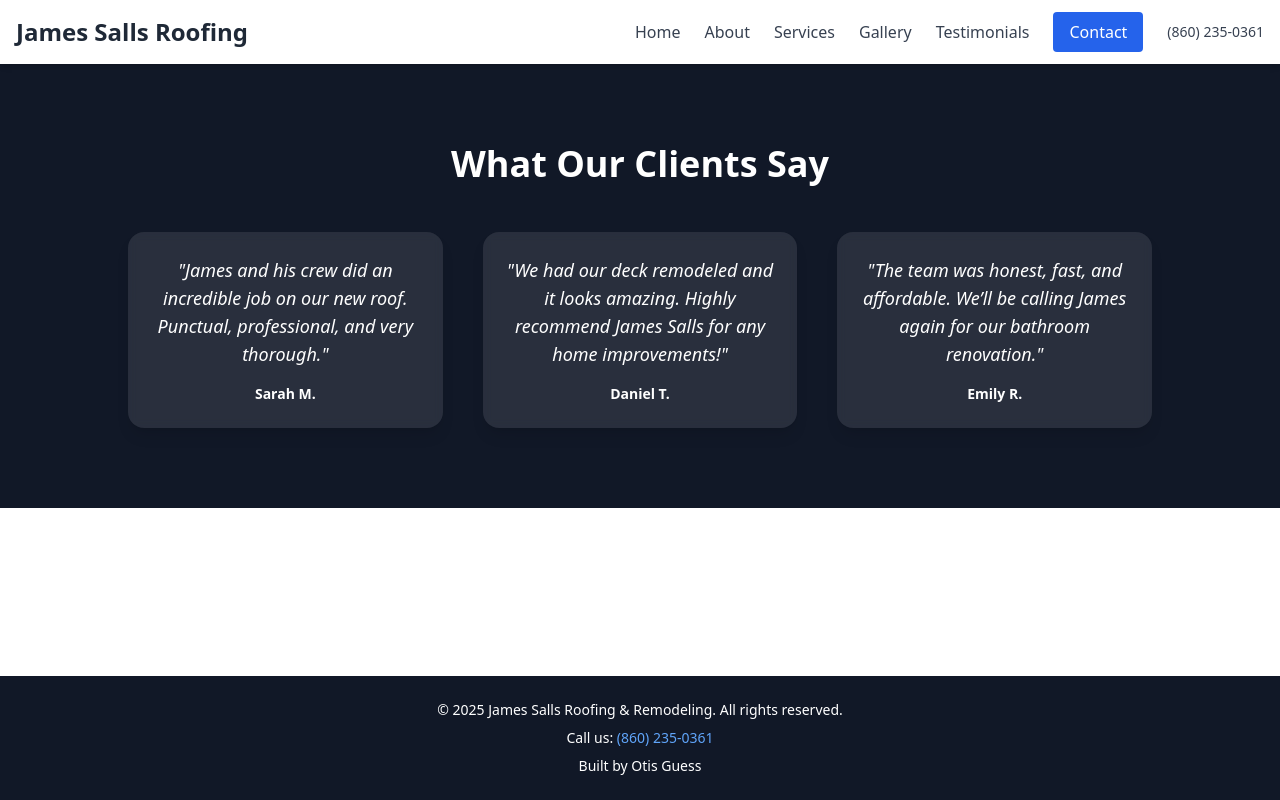
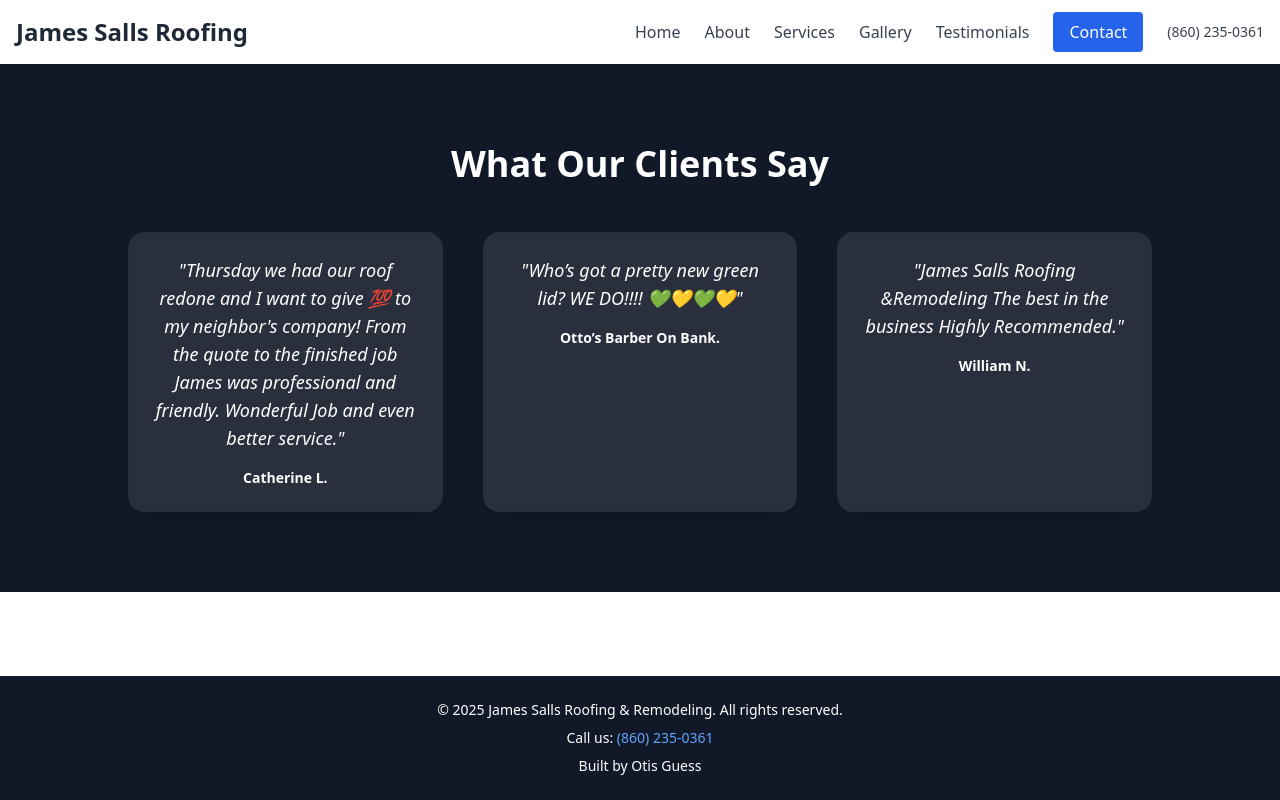
Before and after one commit to guess01325/james-salls-roofing, a React (Create React App) app: page /testimonials in a window 1280 px wide. Built offline with nearby package versions, Linux system fonts and the light colour scheme; the HTML template or start-up script is replaced by a standard one.

Commit message:
updated testimonails

```diff
--- a/src/components/TestimonialsSection.jsx
+++ b/src/components/TestimonialsSection.jsx
@@ -3,19 +3,20 @@
 
 const testimonials = [
   {
-    name: "Sarah M.",
+    name: "Catherine L.",
     quote:
-      "James and his crew did an incredible job on our new roof. Punctual, professional, and very thorough.",
+      "Thursday we had our roof redone and I want to give 💯 to my neighbor's company! From the quote to the finished job James was professional and friendly. Wonderful Job and even better service.",
   },
   {
-    name: "Daniel T.",
+
+  name: "Otto’s Barber On Bank.",
+  quote: "Who’s got a pretty new green lid? \nWE DO!!!! 💚💛💚💛",
+},
+
+  {
+    name: "William N.",
     quote:
-      "We had our deck remodeled and it looks amazing. Highly recommend James Salls for any home improvements!",
-  },
-  {
-    name: "Emily R.",
-    quote:
-      "The team was honest, fast, and affordable. We’ll be calling James again for our bathroom renovation.",
+      "James Salls Roofing &Remodeling The best in the business Highly Recommended.",
   },
 ];
 
```
